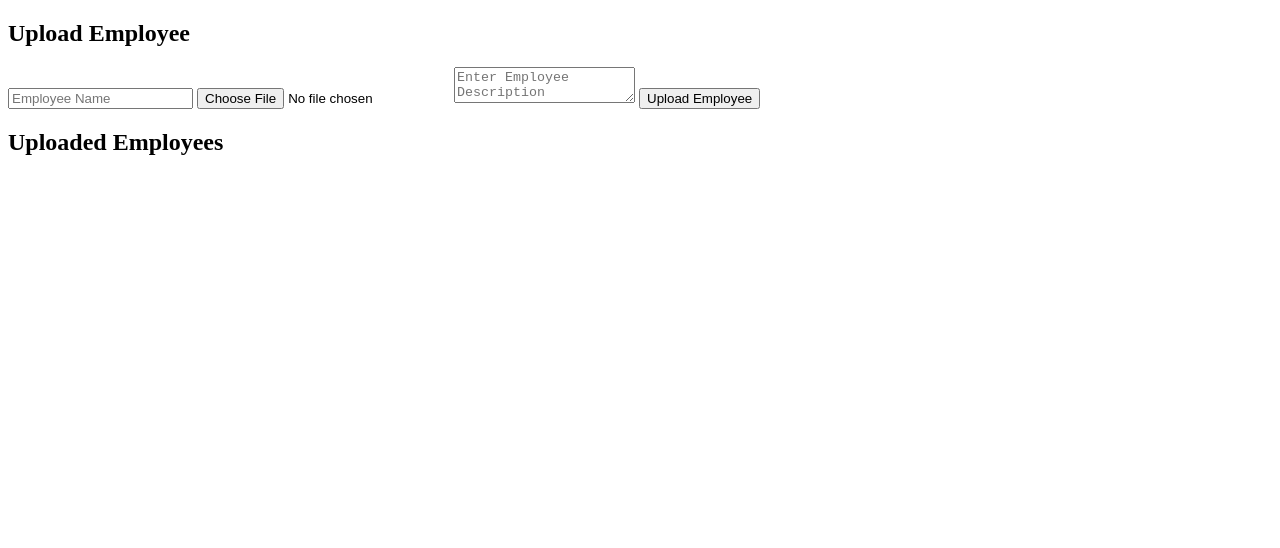
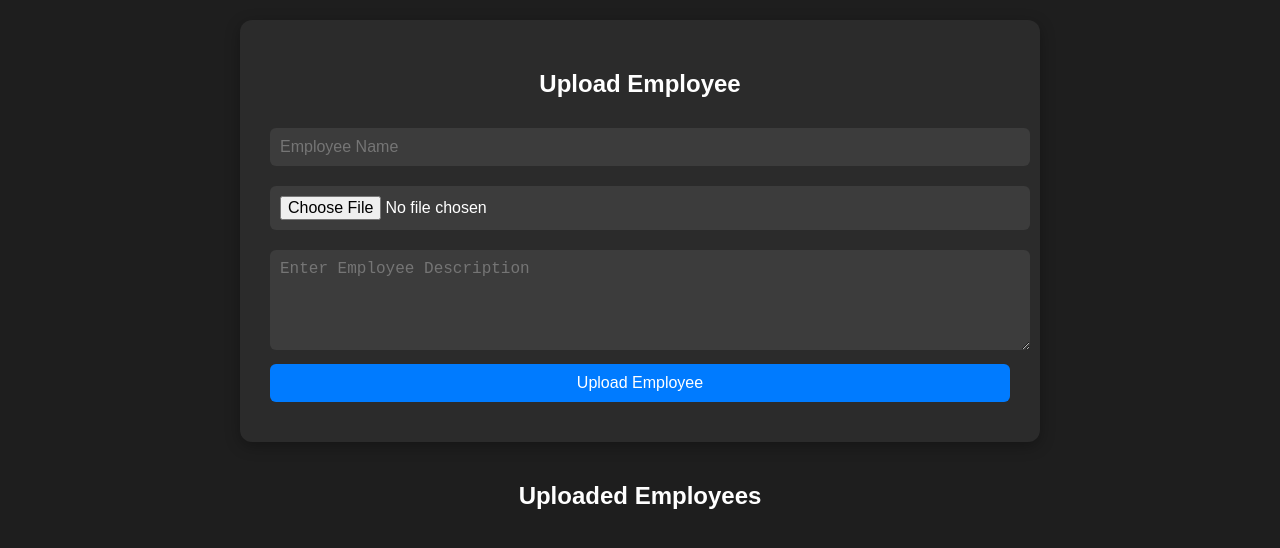
Before and after one commit to Popoeson/Blacklist_frontend, a website: page upload.html in a window 1280 px wide. Drawn offline with Linux system fonts and the light colour scheme; no server answers.

Commit message:
Update upload.html

```diff
--- a/upload.html
+++ b/upload.html
@@ -5,7 +5,103 @@
   <meta name="viewport" content="width=device-width, initial-scale=1.0"/>
   <title>Upload Employee</title>
   <style>
-    /* ... same styles as before ... */
+    body {
+  background-color: #1e1e1e;
+  font-family: Arial, sans-serif;
+  color: #f0f0f0;
+  margin: 0;
+  padding: 0;
+}
+
+.container {
+  max-width: 800px;
+  margin: auto;
+  padding: 20px;
+}
+
+.form-container {
+  background-color: #2b2b2b;
+  padding: 30px;
+  border-radius: 12px;
+  box-shadow: 0 4px 15px rgba(0, 0, 0, 0.3);
+  margin-bottom: 40px;
+}
+
+h2 {
+  text-align: center;
+  margin-bottom: 20px;
+  color: #fff;
+}
+
+input[type="text"],
+input[type="file"],
+textarea {
+  width: 100%;
+  padding: 10px;
+  margin: 10px 0;
+  background-color: #3c3c3c;
+  border: none;
+  border-radius: 6px;
+  color: #fff;
+  font-size: 16px;
+}
+
+textarea {
+  resize: vertical;
+  min-height: 80px;
+}
+
+button {
+  width: 100%;
+  padding: 10px;
+  background-color: #007bff;
+  border: none;
+  border-radius: 6px;
+  color: white;
+  font-size: 16px;
+  cursor: pointer;
+}
+
+button:hover {
+  background-color: #0056cc;
+}
+
+.employee-list {
+  display: grid;
+  grid-template-columns: repeat(auto-fit, minmax(200px, 1fr));
+  gap: 20px;
+}
+
+.card {
+  background-color: #333;
+  padding: 15px;
+  border-radius: 8px;
+  text-align: center;
+  box-shadow: 0 2px 8px rgba(0, 0, 0, 0.2);
+}
+
+.card img {
+  width: 100%;
+  max-height: 150px;
+  object-fit: cover;
+  border-radius: 6px;
+  margin-bottom: 10px;
+}
+
+.card h3 {
+  margin: 5px 0;
+}
+
+.card p {
+  font-size: 14px;
+  color: #ccc;
+}
+
+#message {
+  text-align: center;
+  margin: 10px 0;
+  font-weight: bold;
+  }
   </style>
 </head>
 <body>
```
